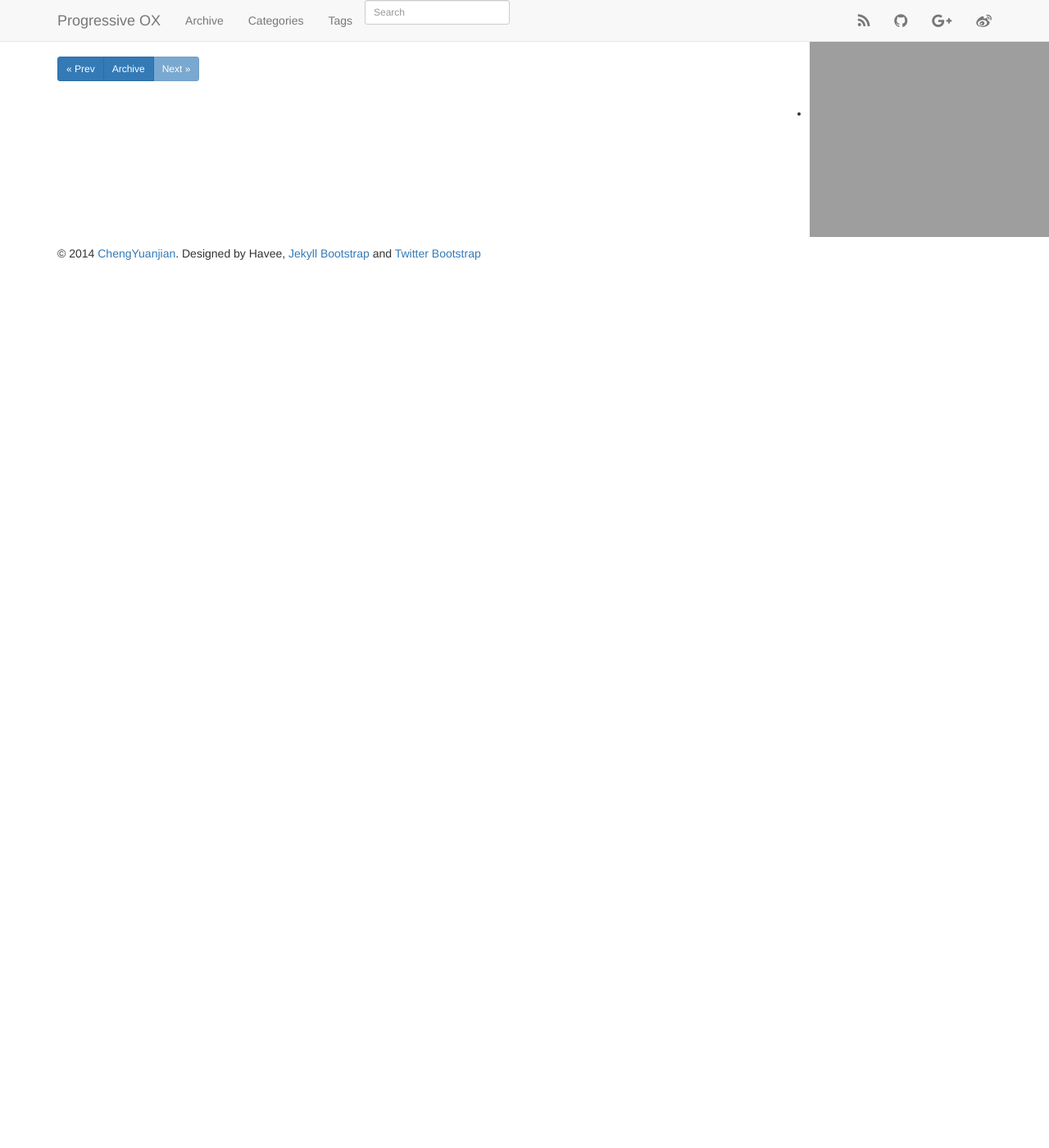
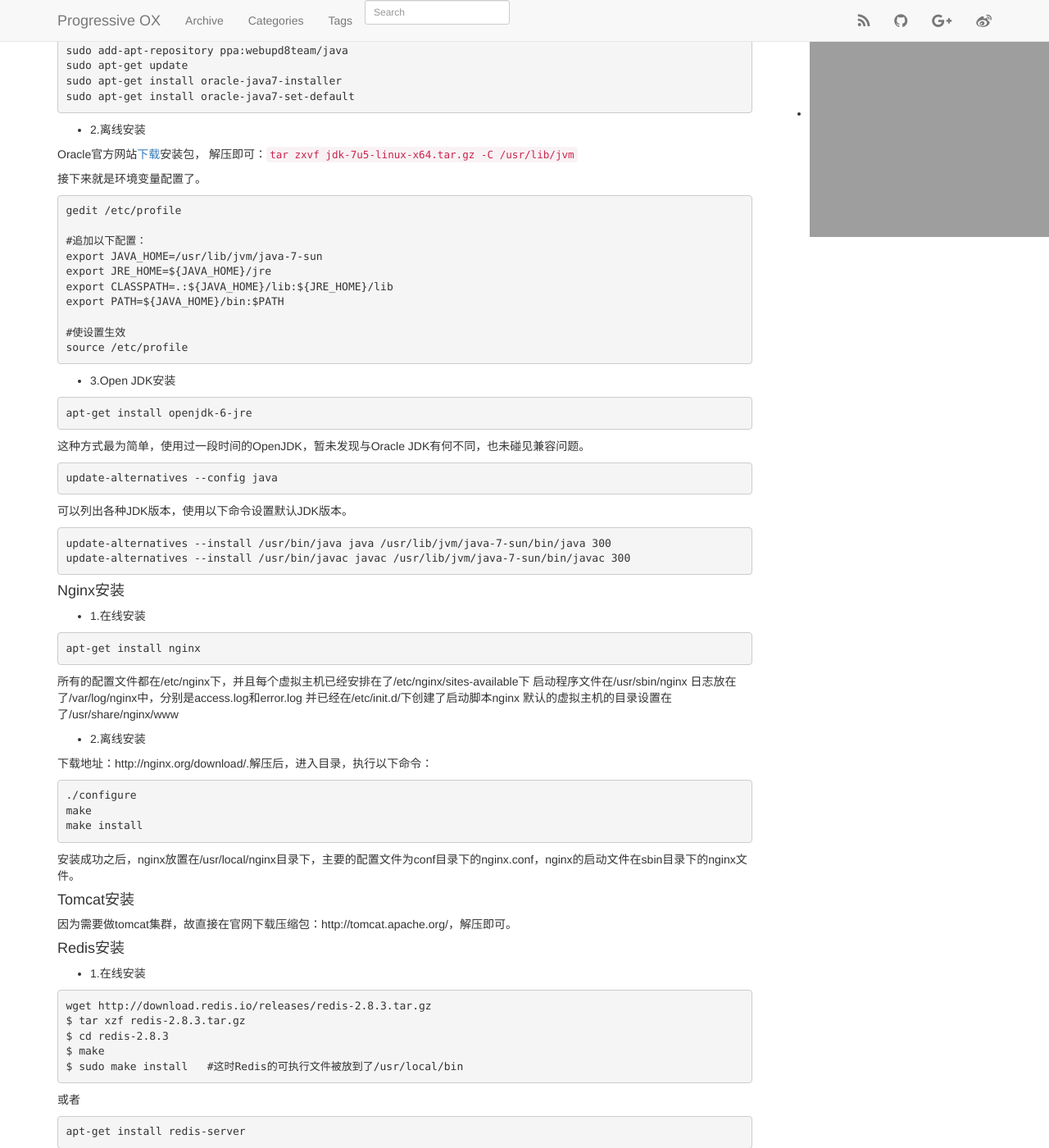
Before and after one commit to ChengYuanjian/chengyuanjian2.github.io, a Jekyll site: the page built from _posts/2014-12-18-ubuntu-jdk-nginx-tomcat-psql.md, in a window 1280 px wide and 1400 px high, scrolled down 270 px. Shown: the whole window at 82% size. Built offline with Jekyll 4.4.1, drawn with Linux system fonts in a browser that asks for light colours; nearby versions of some CDN libraries; Markdown is read by kramdown in place of the engine named in the settings; comment, search, counter and statistics services are not loaded; before the commit the page ends 900 px from its top, so only the background shows below that; some of the changed text lies outside the part shown.

Commit message:
Update 2014-12-18-ubuntu-jdk-nginx-tomcat-psql.md

```diff
--- a/_posts/2014-12-18-ubuntu-jdk-nginx-tomcat-psql.md
+++ b/_posts/2014-12-18-ubuntu-jdk-nginx-tomcat-psql.md
@@ -13,9 +13,112 @@ tags: [Unix,Linux,Ubuntu]
 
 * 1.在线安装
 
+Linux系统基本都可以使用`wget`命令在线安装
+{% highlight sh %}
+wget -c http://download.oracle.com/otn-pub/java/jdk/7/jdk-7-linux-x64.tar.gz
+{% endhighlight %}
+但一直没有成功，也没有找到其他合适的链接，故只好作罢。尝试了另外一种方式，如下：
+
 {% highlight sh %}
 sudo add-apt-repository ppa:webupd8team/java
 sudo apt-get update
 sudo apt-get install oracle-java7-installer
 sudo apt-get install oracle-java7-set-default
 {% endhighlight %}
+
+* 2.离线安装
+
+Oracle官方网站[下载](http://www.oracle.com/technetwork/java/javase/downloads/jdk7-downloads-1880260.html)安装包，
+解压即可：`tar zxvf jdk-7u5-linux-x64.tar.gz -C /usr/lib/jvm`
+
+接下来就是环境变量配置了。
+{% highlight sh %}
+gedit /etc/profile
+
+#追加以下配置：
+export JAVA_HOME=/usr/lib/jvm/java-7-sun
+export JRE_HOME=${JAVA_HOME}/jre
+export CLASSPATH=.:${JAVA_HOME}/lib:${JRE_HOME}/lib
+export PATH=${JAVA_HOME}/bin:$PATH
+
+#使设置生效
+source /etc/profile
+{% endhighlight %}
+
+* 3.Open JDK安装
+
+{% highlight sh %}
+apt-get install openjdk-6-jre
+{% endhighlight %}
+这种方式最为简单，使用过一段时间的OpenJDK，暂未发现与Oracle JDK有何不同，也未碰见兼容问题。
+{% highlight sh %}
+update-alternatives --config java
+{% endhighlight %}
+可以列出各种JDK版本，使用以下命令设置默认JDK版本。
+{% highlight sh %}
+update-alternatives --install /usr/bin/java java /usr/lib/jvm/java-7-sun/bin/java 300
+update-alternatives --install /usr/bin/javac javac /usr/lib/jvm/java-7-sun/bin/javac 300
+{% endhighlight %}
+
+####Nginx安装
+
+* 1.在线安装
+{% highlight sh %}
+apt-get install nginx
+{% endhighlight %}
+
+所有的配置文件都在/etc/nginx下，并且每个虚拟主机已经安排在了/etc/nginx/sites-available下
+启动程序文件在/usr/sbin/nginx
+日志放在了/var/log/nginx中，分别是access.log和error.log
+并已经在/etc/init.d/下创建了启动脚本nginx
+默认的虚拟主机的目录设置在了/usr/share/nginx/www
+
+* 2.离线安装
+
+下载地址：http://nginx.org/download/.解压后，进入目录，执行以下命令：
+{% highlight sh %}
+./configure
+make
+make install
+{% endhighlight %}
+安装成功之后，nginx放置在/usr/local/nginx目录下，主要的配置文件为conf目录下的nginx.conf，nginx的启动文件在sbin目录下的nginx文件。
+
+####Tomcat安装
+
+因为需要做tomcat集群，故直接在官网下载压缩包：http://tomcat.apache.org/，解压即可。
+
+####Redis安装
+
+* 1.在线安装
+
+{% highlight sh %}
+wget http://download.redis.io/releases/redis-2.8.3.tar.gz
+$ tar xzf redis-2.8.3.tar.gz
+$ cd redis-2.8.3
+$ make
+$ sudo make install   #这时Redis的可执行文件被放到了/usr/local/bin
+{% endhighlight %}
+
+或者
+{% highlight sh %}
+apt-get install redis-server
+{% endhighlight %}
+
+* 2.离线安装
+
+与在线安装方式一基本一样，不赘述。
+
+####PostgreSQL安装
+
+
+* 1.在线安装
+
+{% highlight sh %}
+apt-get install -y postgresql-9.1 postgresql-client-9.1 postgresql-contrib-9.1 postgresql-server-dev-9.1
+{% endhighlight %}
+或者直接
+{% highlight sh %}
+apt-get install postgresql
+{% endhighlight %}
+
+参见：http://www.postgresql.org/download/linux/ubuntu/
```
